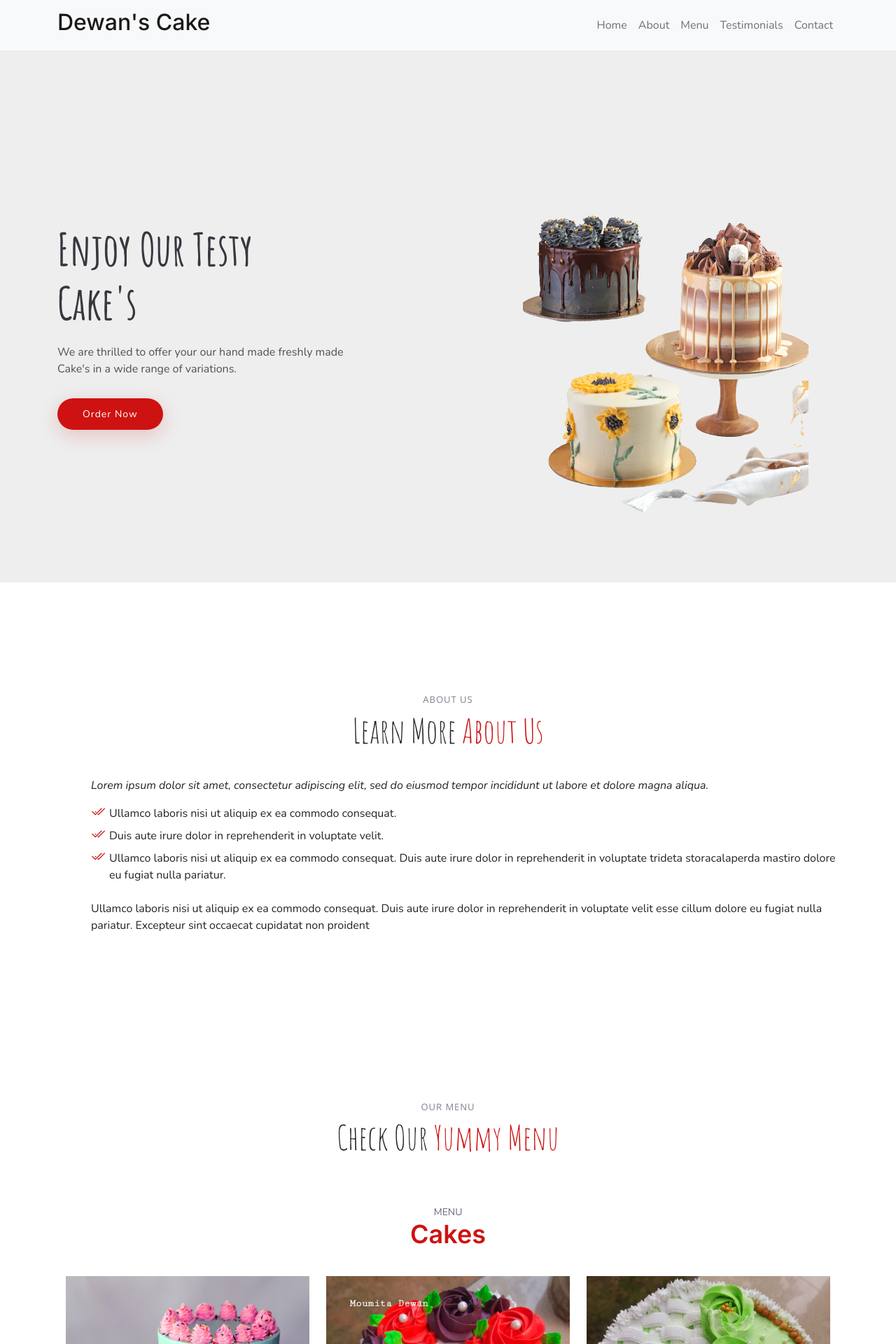
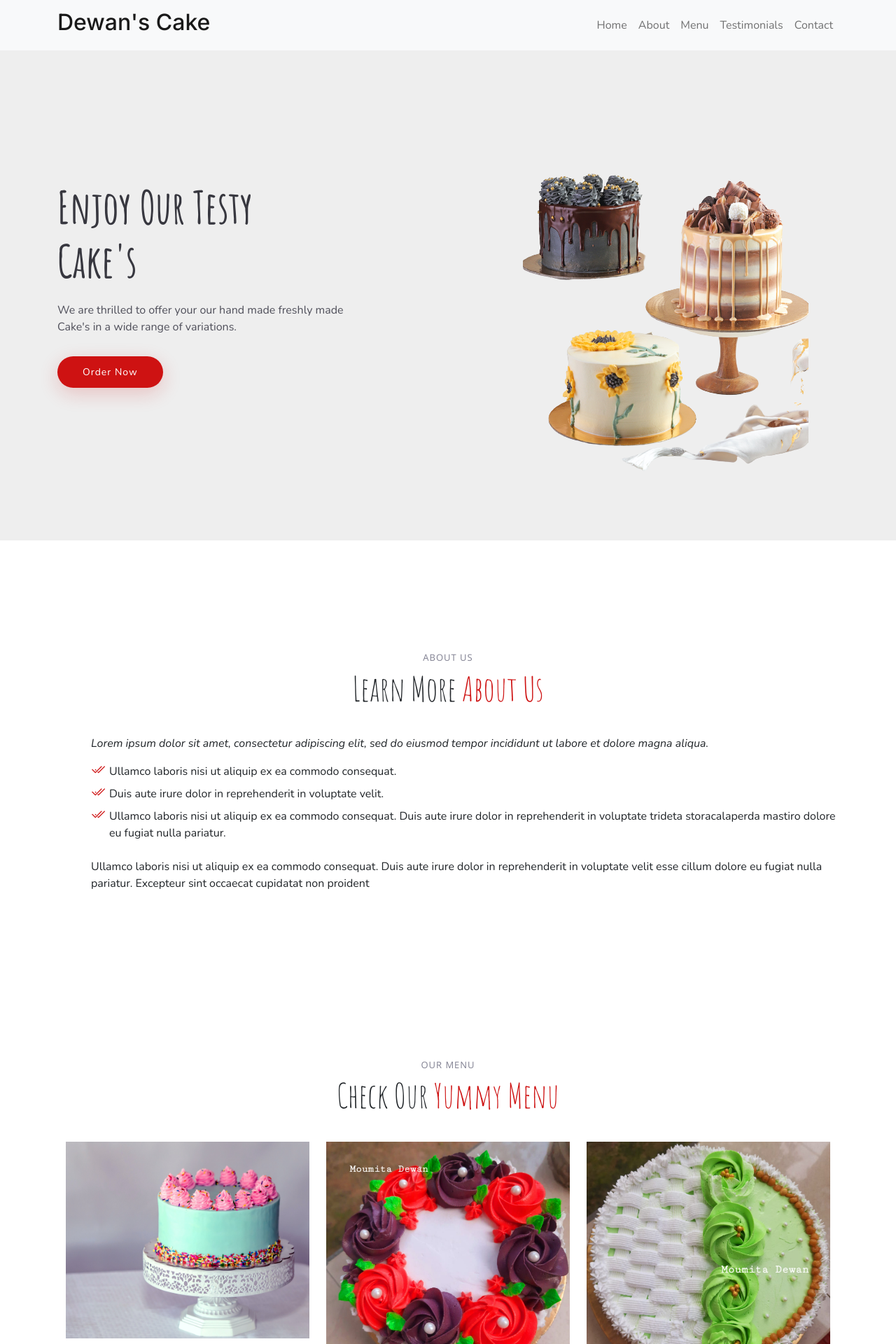
Before and after one commit to SumanDas3001/BongDessertFrontend, a React (Create React App) app: page / in a window 1280 px wide. Shown: the top 1920 px of the page at 70% size. Built offline with nearby package versions, Linux system fonts and the light colour scheme.

Commit message:
remove menu text and add css

```diff
--- a/public/assets/css/main.css
+++ b/public/assets/css/main.css
@@ -73,7 +73,7 @@ section {
 }
 
 .footer-pading {
-  padding-top: 200px;
+  padding-top: 100px;
 }
 
 .section-header h2 {
@@ -1282,7 +1282,7 @@ section {
   background-size: cover;
   position: relative;
   min-height: 60vh;
-  padding: 160px 0 60px 0;
+  padding: 100px 0 60px 0;
 }
 
 .hero h2 {
--- a/src/components/Menue.js
+++ b/src/components/Menue.js
@@ -114,10 +114,10 @@ export default function Products() {
         </div>
 
         <div className="tab-content" data-aos="fade-up" data-aos-delay="300">
-          <div className="tab-header text-center">
+          {/* <div className="tab-header text-center">
             <p>Menu</p>
             <h3>Cakes</h3>
-          </div>
+          </div> */}
           {/* <InfiniteScroll
             dataLength={allPhotos.length}
             next={loadProducts}
```
